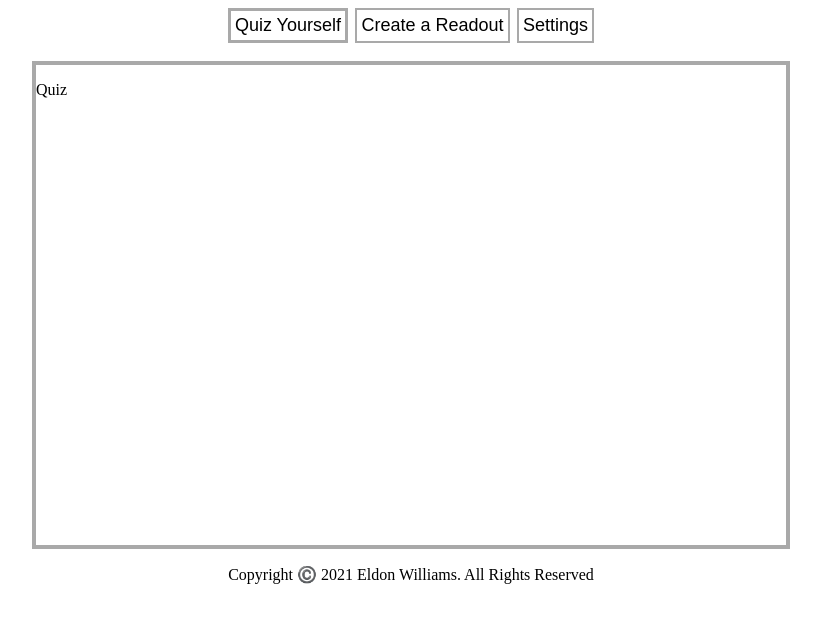
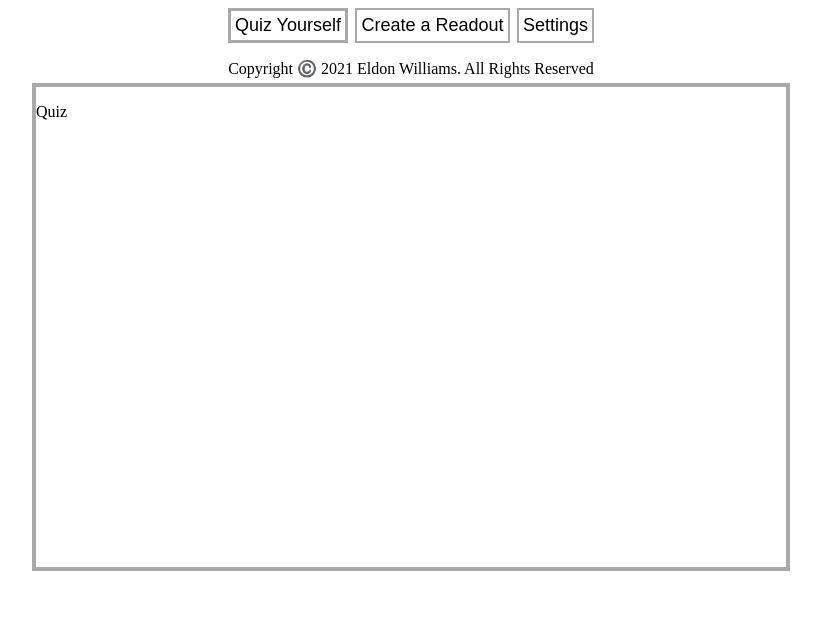
Before and after one commit to MrTops/Caliper-Reader, a React (Create React App) app in the folder app/: page / in a window 1280 px wide. Shown: the top 622 px of the page, without its empty margins (229-1050 px from the left). Built offline with nearby package versions, Linux system fonts and the light colour scheme.

Commit message:
move to read-motion, adds more overhead but animations are MUCH better

```diff
--- a/app/src/App.css
+++ b/app/src/App.css
@@ -1,3 +1,7 @@
+* {
+  user-select: none;
+}
+
 .app-container {
   display: flex;
   flex-direction: column;
@@ -13,24 +17,8 @@
 
 .topbar-item {
   font-size: large;
-  border: 2px solid darkgray;
   padding: 4px;
   background-color: transparent;
-  transition: transform 150ms, background-color 150ms, border 100ms;
-}
-
-.topbar-item:hover {
-  transform: scale(1.1);
-  background-color: white;
-  z-index: 2;
-}
-
-.topbar-item:active {
-  transform: scale(1.05);
-}
-
-.topbar-selected {
-  border: 3px solid darkgray;
 }
 
 .big-container {
@@ -39,4 +27,6 @@
   max-height: 800px;
   width: 60vw;
   height: 60vh;
+  position: absolute;
+  transform: translate(-50%, 40px);
 }
--- a/app/src/App.js
+++ b/app/src/App.js
@@ -14,10 +14,12 @@ const App = () => {
 
   return (
     <div className="app-container">
-      <TopBar onChange={handleTopbarChange} /><br/>
-      <Quiz isActive={selectedMenu === TopBarStates[0]} />
-      <CreateReadout isActive={selectedMenu === TopBarStates[1]} />
-      <Settings isActive={selectedMenu === TopBarStates[2]} />
+      <TopBar onChange={handleTopbarChange} />
+      <div className="piece-container">
+        <Quiz isActive={selectedMenu === TopBarStates[0]} />
+        <CreateReadout isActive={selectedMenu === TopBarStates[1]} />
+        <Settings isActive={selectedMenu === TopBarStates[2]} />
+      </div>
       <p>Copyright ©️ 2021 Eldon Williams. All Rights Reserved</p> {/* If this is removed you must credit somewhere else. */}
     </div>
   );
--- a/app/src/ContentWrapper.js
+++ b/app/src/ContentWrapper.js
@@ -1,18 +1,10 @@
 import { useEffect, useState } from "react";
+import { Motion, spring } from "react-motion";
 
 const ContentWrapper = props => {
-	const [render, setRender] = useState(props.isActive);
-
-	useEffect(() => {
-		if (props.isActive === true) {
-			setRender(true);
-			return;
-		}
-
-		setTimeout(() => setRender(false), 1000);
-	});
-
-	return render === true ? (<div>{props.children}</div>) : null;
+	return (<Motion defaultStyle={{scale: 1.1, opacity: 0,}} style={{scale: spring(props.isActive ? 1 : 0.9), opacity: spring(props.isActive ? 1 : 0),}}>
+		{value => <div style={{transform: `scale(${value.scale})`, opacity: value.opacity}}>{props.children}</div>}
+	</Motion>);
 };
 
 export default ContentWrapper;
--- a/app/src/TopBar.js
+++ b/app/src/TopBar.js
@@ -1,4 +1,5 @@
 import { useEffect, useState } from "react";
+import {Motion, spring} from "react-motion";
 
 const TopBarStates = [
 	{
@@ -14,6 +15,32 @@ const TopBarStates = [
 		buttonText: "Settings",
 	},
 ];
+
+const TopBarButton = props => {
+	const [scaleGoal, setScale] = useState(1);
+	const [mouseInside, setMouseInside] = useState(false);
+
+	const handleHover = () => { setScale(1.1); setMouseInside(true); };
+	const handleReset = () => { setScale(1); setMouseInside(false); };
+	const handleMouseDown = () => setScale(1.05);
+	const handleMouseUp = () => {
+		props.onClick();
+		if (mouseInside === true) handleHover();
+	};
+
+	return (<Motion style={{scale: spring(scaleGoal, {stiffness: 300, damping: 45, precision: 0.001,}), borderPixel: props.isSelected ? 3 : 2}}>
+		{style => {
+			return <button
+				className="topbar-item"
+				style={{transform: `scale(${style.scale})`, border: `${style.borderPixel}px solid darkgray`}}
+				onMouseEnter={handleHover}
+				onMouseLeave={handleReset}
+				onMouseDown={handleMouseDown}
+				onMouseUp={handleMouseUp}
+			>{props.children}</button>
+		}}
+	</Motion>)
+};
 
 const TopBar = props => {
 	const onChange = props.onChange;
@@ -32,7 +59,7 @@ const TopBar = props => {
 
 	return (<div className="topbar-container">
 		{Array.from(TopBarStates).map((value, index) => {
-			return <button className={`topbar-item ${value == topbarState.selected ? "topbar-selected" : ""}`} onClick={() => handleNewSelected(value)} key={index}>{value.buttonText}</button>;
+			return <TopBarButton isSelected={value === topbarState.selected} onClick={() => handleNewSelected(value)} key={index}>{value.buttonText}</TopBarButton>;
 		})}
 	</div>);
 };
```
